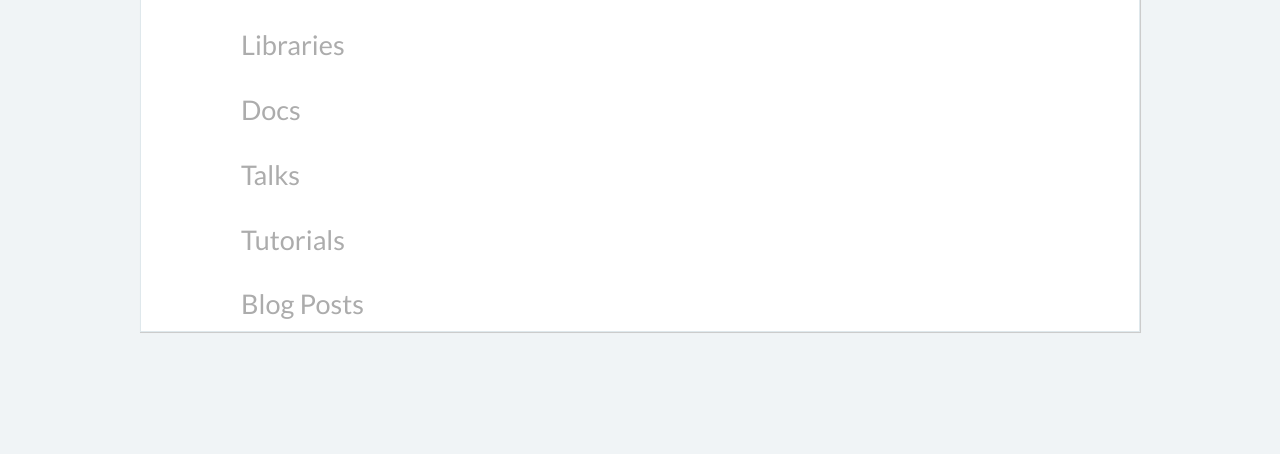
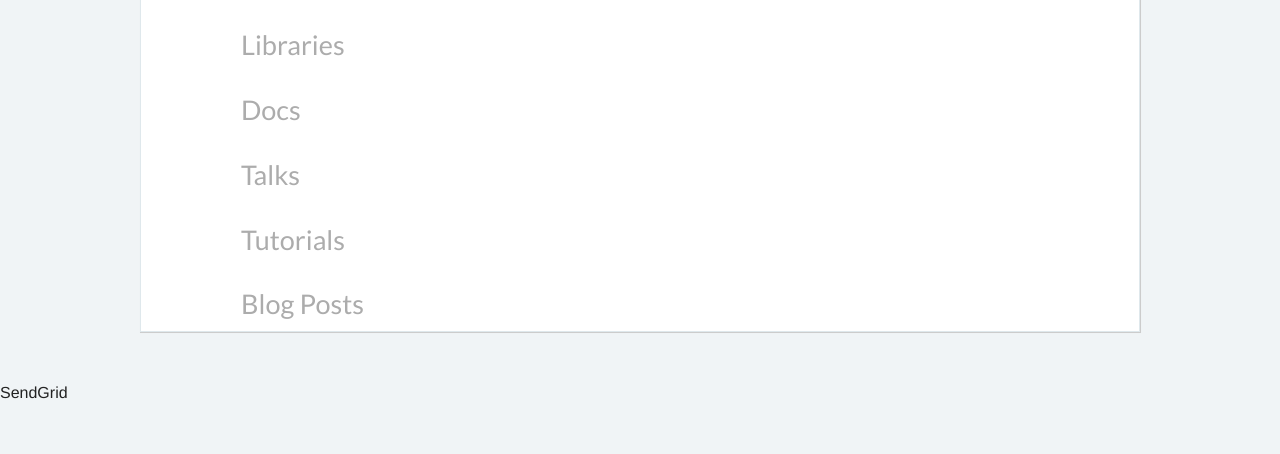
Before and after one commit to 4grim/asyncio-aggregator, a Django app: page / in a window 1280 px wide. Shown: the part 346-800 px from the top of the page. Run offline with Django 3.2, Linux system fonts and the light colour scheme; data that the repository does not hold is empty; some libraries are stand-ins or nearby versions.

Commit message:
adding sendgrid in the footer so that I can get sendgrids authentication to use their service

```diff
--- a/content_submit/templates/content_submit/base.html
+++ b/content_submit/templates/content_submit/base.html
@@ -128,4 +128,7 @@
 
 
 </body>
+<footer>
+<p>SendGrid</p>
+</footer>
 </html>
```
